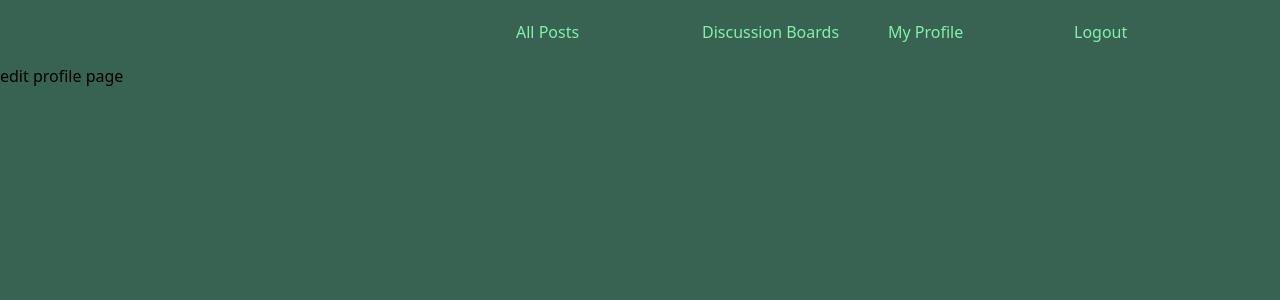
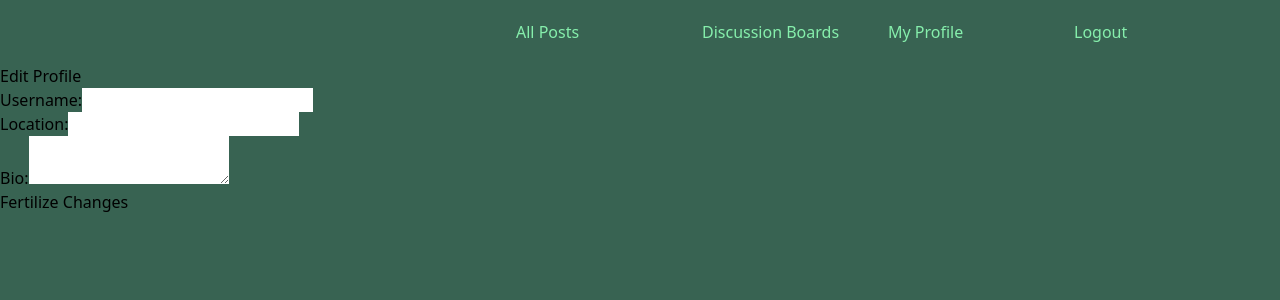
Before and after one commit to powellniki/gardenproject-client, a React (Vite) app: page /profile/1/edit in a window 1280 px wide. Shown: the top 300 px of the page. Built offline with nearby package versions, Linux system fonts and the light colour scheme; no server answers; sample sign-in values are in the browser's storage.

Commit message:
edit profile form

```diff
--- a/src/data/gardeners.jsx
+++ b/src/data/gardeners.jsx
@@ -19,3 +19,29 @@ export const getGardenerById = async (gardenerId) => {
         throw error;
     }
 }
+
+
+export const editProfile = async (formData, gardenerId) => {
+    const url = `${API_URL}/profiles/${gardenerId}`
+    try {
+        const token = JSON.parse(localStorage.getItem("garden_token")).token;
+        const response = await fetch(url, {
+            method: 'PUT',
+            headers: {
+                'Authorization': `Token ${token}`
+            },
+            body: formData
+        });
+        if (!response.ok) {
+            throw Error(response.status);
+        }
+        return response
+    } catch (error) {
+        if (error.message === '401') {
+            window.location.href = "/login"
+          }
+          if (error.message === '404') {
+            throw Error(err.message);
+          }
+    }
+}
--- a/src/pages/EditDiscussionForm.jsx
+++ b/src/pages/EditDiscussionForm.jsx
@@ -173,7 +173,7 @@ export const EditDiscussionForm = () => {
 
         <div className="flex justify-end mt-4">
             <button type="submit" className="bg-amber-500 text-white px-4 py-2 rounded hover:bg-amber-600 transition duration-300">
-            Fertilize Changes
+                Fertilize Changes
             </button>
         </div>
     </form>
--- a/src/pages/EditGardenerProfile.jsx
+++ b/src/pages/EditGardenerProfile.jsx
@@ -1,6 +1,108 @@
+import { useEffect, useState } from "react"
+import { useNavigate, useParams } from "react-router-dom"
+import { editProfile, getGardenerById } from "../data/gardeners.jsx"
 
 
 export const EditGardenerProfile = () => {
+    const [currentUser, setCurrentUser] = useState("")
+    const [profileData, setProfileData] = useState({})
+    const [usernameInput, setUsernameInput] = useState("")
+    const [locationInput, setLocationInput] = useState("")
+    const [bioInput, setBioInput] = useState("")
+    const { gardenerId } = useParams()
+    const navigate = useNavigate()
 
-    return <>edit profile page</>
+    useEffect(() => {
+        const localUser = localStorage.getItem("garden_token")
+        const localUserObject = JSON.parse(localUser)
+        setCurrentUser(localUserObject)
+    }, [])
+
+    useEffect(() => {
+        const fetchData = async () => {
+            const profileDetails = await getGardenerById(gardenerId)
+            setProfileData(profileDetails)
+            setUsernameInput(profileDetails.username)
+            setLocationInput(profileDetails.location)
+            setBioInput(profileDetails.bio)
+        }
+        fetchData()
+    }, [])
+
+    const handleSubmit = (e) => {
+        e.preventDefault()
+        if (!currentUser || !currentUser.id) {
+            console.error("Current user is not defined!")
+            return
+        }
+        const formData = new FormData()
+        formData.append('username', usernameInput)
+        formData.append('location', locationInput)
+        formData.append('bio', bioInput)
+
+        console.log("Form Data:", formData);  // Log FormData entries
+        for (var pair of formData.entries()) {
+            console.log(pair[0]+ ', ' + pair[1])
+        }
+
+        editProfile(formData, gardenerId).then(() => {
+             navigate(`/profile/${gardenerId}`)
+        }).catch(err => console.error("Failed to update profile", err))
+    }
+
+    return (
+        <form>
+            <h1>Edit Profile</h1>
+
+            <fieldset>
+                <div>
+                    <label htmlFor="username">Username:</label>
+                    <input
+                        type="text"
+                        id="username"
+                        name="username"
+                        value={usernameInput}
+                        onChange={e => setUsernameInput(e.target.value)}
+                        required
+                    />
+                </div>
+            </fieldset>
+
+
+            <fieldset>
+                <div>
+                    <label htmlFor="location">Location:</label>
+                    <input
+                        type="text"
+                        id="location"
+                        name="location"
+                        value={locationInput}
+                        onChange={e => setLocationInput(e.target.value)}
+                        required
+                    />
+                </div>
+            </fieldset>
+
+
+            <fieldset>
+                <div>
+                    <label htmlFor="bio">Bio:</label>
+                    <textarea
+                        type="text"
+                        id="bio"
+                        name="bio"
+                        value={bioInput}
+                        onChange={e => setBioInput(e.target.value)}
+                        required
+                    />
+                </div>
+            </fieldset>
+
+            <fieldset>
+                <button onClick={handleSubmit}>
+                    Fertilize Changes
+                </button>
+            </fieldset>
+        </form>
+    )
 }
```
